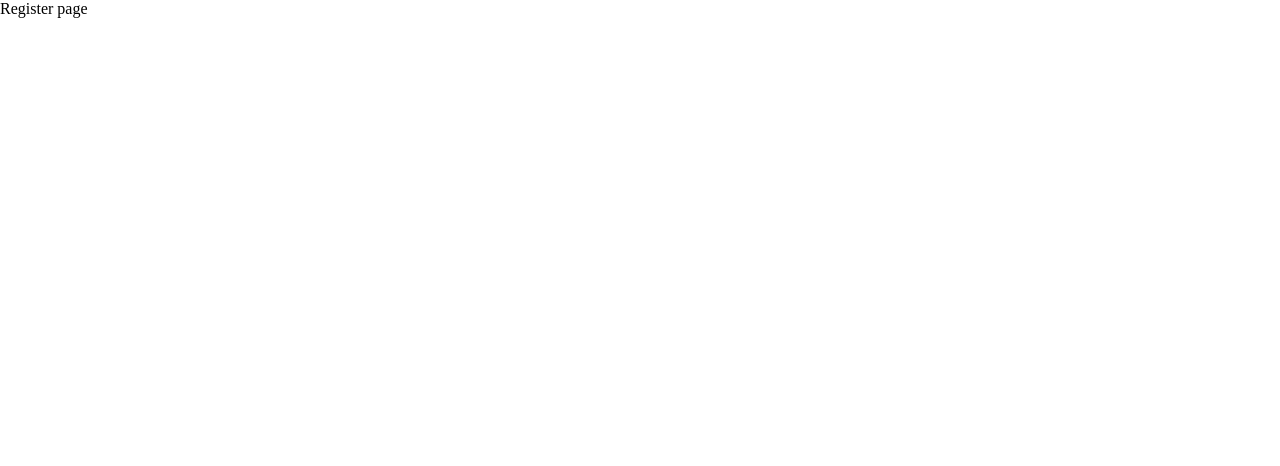
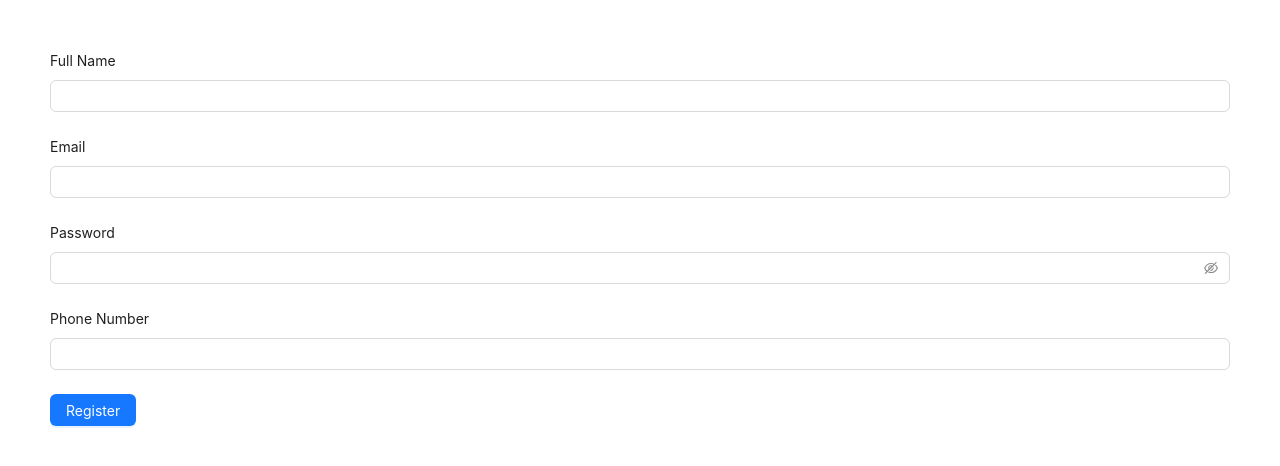
Before and after one commit to anhnguyen13131313/React-vite-QuocAnh, a React (Vite) app: page /register in a window 1280 px wide. Shown: the top 466 px of the page. Built offline with nearby package versions, Linux system fonts and the light colour scheme.

Commit message:
video 89

```diff
--- a/src/pages/register.jsx
+++ b/src/pages/register.jsx
@@ -1,5 +1,65 @@
+import { Button, Input, Form } from "antd";
+
 const RegisterPage = () => {
-  return <div>Register page</div>;
+  const [form] = Form.useForm();
+  const onFinish = (values) => {
+    console.log(">>> check values", values);
+  };
+  return (
+    <Form
+      form={form}
+      layout="vertical"
+      onFinish={onFinish}
+      // onFinishFailed={onFinishFailed}
+    >
+      <div
+        style={{
+          margin: "50px",
+        }}
+      >
+        <Form.Item
+          label="Full Name"
+          name="fullName"
+          // rules={[{ required: true, message: "Please input your username!" }]}
+        >
+          <Input />
+        </Form.Item>
+        <Form.Item
+          label="Email"
+          name="email"
+          // rules={[{ required: true, message: "Please input your username!" }]}
+        >
+          <Input />
+        </Form.Item>
+        <Form.Item
+          label="Password"
+          name="password"
+          // rules={[{ required: true, message: "Please input your username!" }]}
+        >
+          <Input.Password />
+        </Form.Item>
+        <Form.Item
+          label="Phone Number"
+          name="phone"
+          // rules={[{ required: true, message: "Please input your username!" }]}
+        >
+          <Input />
+        </Form.Item>
+
+        {/* <button type="submit">Register</button> */}
+        <div>
+          <Button
+            onClick={() => {
+              form.submit();
+            }}
+            type="primary"
+          >
+            Register
+          </Button>
+        </div>
+      </div>
+    </Form>
+  );
 };
 
 export default RegisterPage;
```
